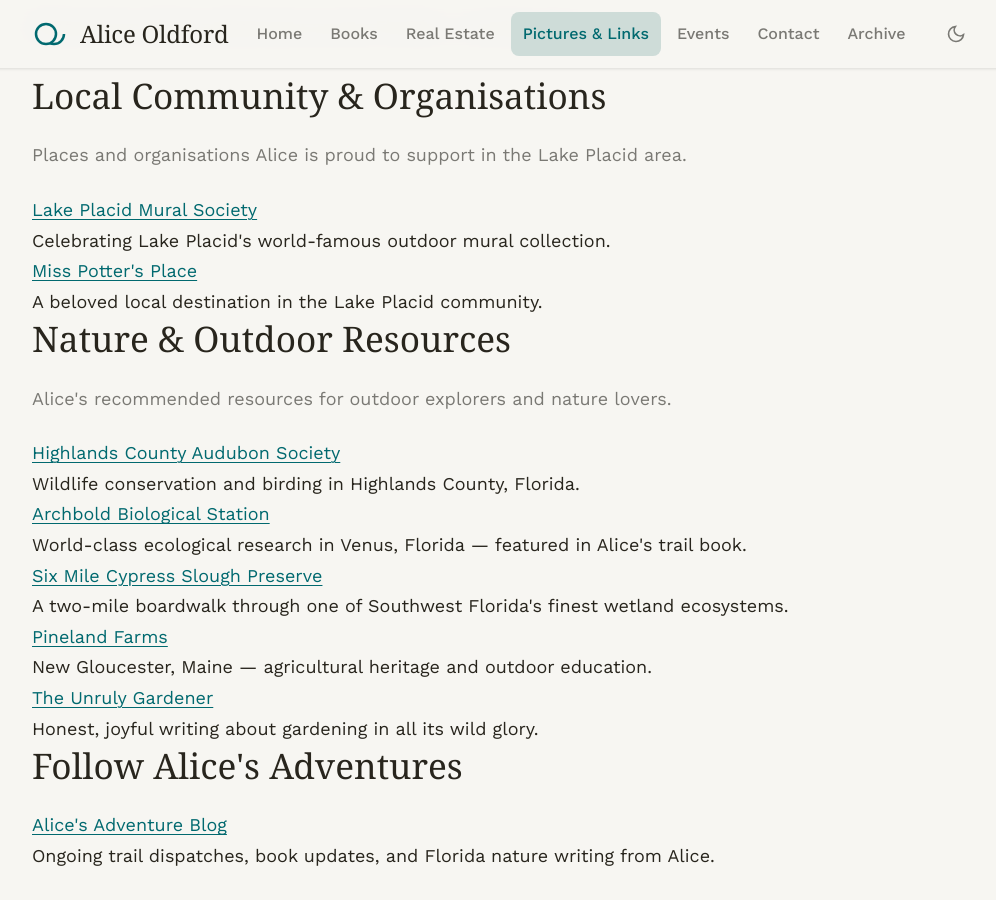
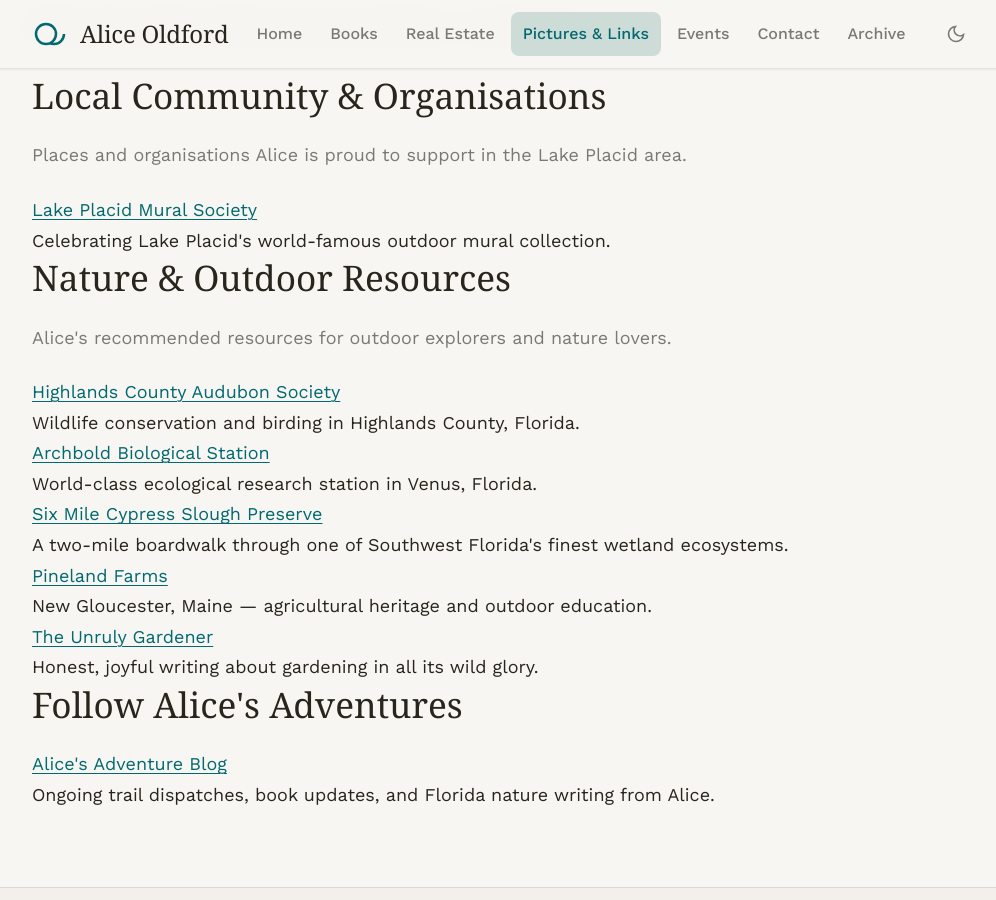
Before and after one commit to stuart-dotcom/aliceoldford.com, a Jekyll site: the page built from pictures.html, in a window 1280 px wide and 900 px high, scrolled down 642 px. Shown: the whole window, without its empty margins (160-1156 px from the left). Built offline with Jekyll 4.4.1, drawn with Linux system fonts in a browser that asks for light colours; some web fonts are replaced.

Commit message:
fix(pictures): remove Miss Potter's Place from Local Community (Ft Myers, not Lake Placid); strip unverified book claim from Archbold description

```diff
--- a/pictures.html
+++ b/pictures.html
@@ -51,12 +51,16 @@
           </a>
           <p class="links-list__desc">Celebrating Lake Placid's world-famous outdoor mural collection.</p>
         </li>
+        <!-- Miss Potter's Place is located in Fort Myers, not Lake Placid.
+             Confirm with Alice whether she wants it listed under a broader
+             "Southwest Florida" section before restoring this entry.
         <li class="links-list__item">
           <a href="https://misspottersplace.com/" class="links-list__link" target="_blank" rel="noopener noreferrer">
             Miss Potter's Place
           </a>
-          <p class="links-list__desc">A beloved local destination in the Lake Placid community.</p>
+          <p class="links-list__desc">A beloved destination in Fort Myers, Florida.</p>
         </li>
+        -->
         <!-- Lake Placid Garden Club: link pending — domain is currently parked.
              Restore this entry once a new URL is confirmed with Alice.
         <li class="links-list__item">
@@ -84,7 +88,7 @@
           <a href="https://www.archbold-station.org/" class="links-list__link" target="_blank" rel="noopener noreferrer">
             Archbold Biological Station
           </a>
-          <p class="links-list__desc">World-class ecological research in Venus, Florida — featured in Alice's trail book.</p>
+          <p class="links-list__desc">World-class ecological research station in Venus, Florida.</p>
         </li>
         <li class="links-list__item">
           <a href="https://www.sloughpreserve.org/" class="links-list__link" target="_blank" rel="noopener noreferrer">
```
